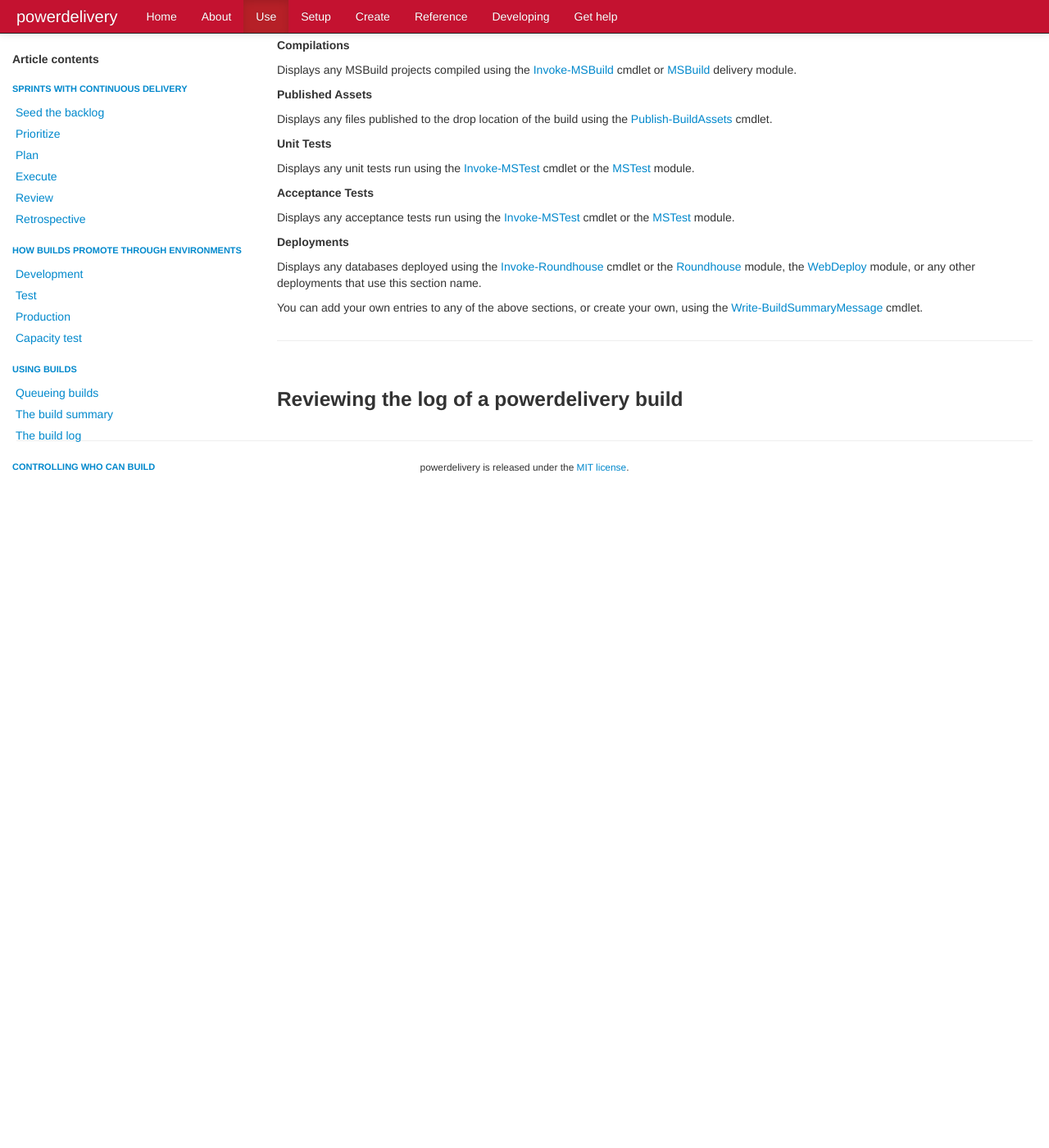
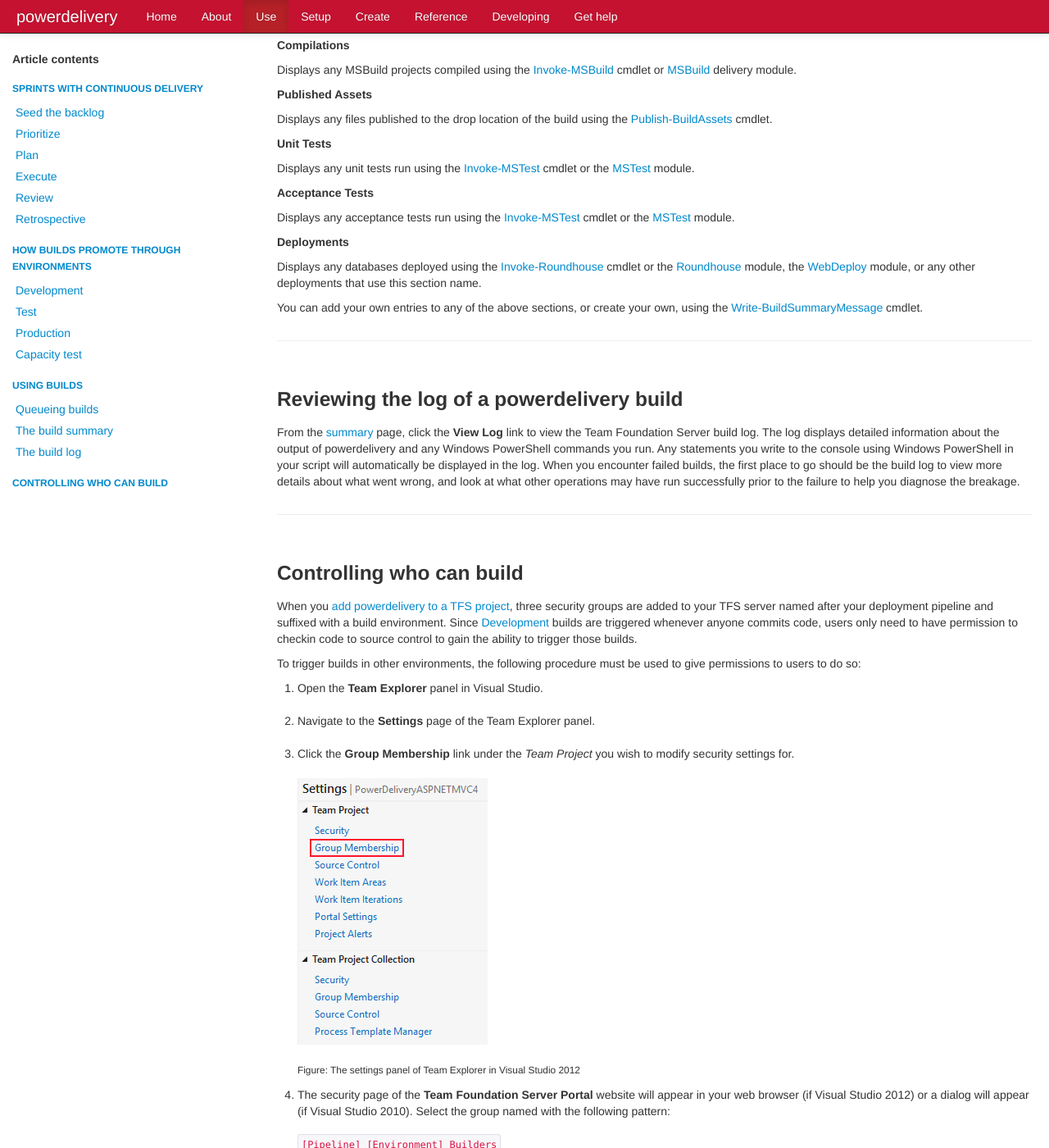
Before and after one commit to eavonius/powerdelivery, a Jekyll site: the page built from use.markdown, in a window 1280 px wide and 1400 px high, scrolled down 9034 px. Shown: the whole window at 82% size. Built offline with Jekyll 4.4.1, drawn with Linux system fonts in a browser that asks for light colours; nearby versions of some CDN libraries; before the commit the page ends 9664 px from its top, so only the background shows below that; some of the changed text lies outside the part shown.

Commit message:
Added controlling builds topic.

```diff
--- a/index.html
+++ b/index.html
@@ -6,7 +6,7 @@ layout: page
 
 <div class="span12">
 
-  <div class="hero-unit well" style="background-color: #f5f5f5">
+  <div class="hero-unit well" style="background-color: transparent">
 
   <h1 style="font-weight: normal">power<b>delivery</b></h1>
 
--- a/stylesheets/site.css
+++ b/stylesheets/site.css
@@ -10,7 +10,6 @@
 }
 
 .container-fluid .span3 .nav.nav-list h5 {
-
 	margin-left: 15px;
 }
 
@@ -67,6 +66,7 @@
 
 .span3 .nav-list li.nav-header a {
 	margin-left: 0px;
+	font-size: 12px;
 }
 
 #feature-highlight h2 {
--- a/use.markdown
+++ b/use.markdown
@@ -485,5 +485,49 @@ layout: page
 		<a name="build_log"><hr></a>
 		<br/>
 		<h3>Reviewing the log of a powerdelivery build</h3>
+		<p>From the <a href="#build_summary">summary</a> page, click the <b>View Log</b> link to view the Team Foundation Server
+		build log. The log displays detailed information about the output of powerdelivery and any Windows PowerShell commands you run.
+		Any statements you write to the console using Windows PowerShell in your script will automatically be displayed in the log.
+		When you encounter failed builds, the first place to go should be the build log to view more details about what went wrong, and
+		look at what other operations may have run successfully prior to the failure to help you diagnose the breakage.</p>
+
+		<a name="controlling_builds"><hr></a>
+		<br/>
+		<h3>Controlling who can build</h3>
+		<p>When you <a href="create.html#add_pipeline">add powerdelivery to a TFS project</a>, three security groups are added to
+		your TFS server named after your deployment pipeline and suffixed with a build environment. Since <a href="#development_build">Development</a>
+		builds are triggered whenever anyone commits code, users only need to have permission to checkin code to source control
+		to gain the ability to trigger those builds.</p>
+		<p>To trigger builds in other environments, the following procedure must be used to give permissions to users to do so:</p>
+		<ol>
+			<li>Open the <b>Team Explorer</b> panel in Visual Studio.</li>
+			<br/>
+			<li>Navigate to the <b>Settings</b> page of the Team Explorer panel.</li>
+			<br/>
+			<li>Click the <b>Group Membership</b> link under the <i>Team Project</i> you wish to modify security settings for.</li>
+			<br/>
+			<img src="img/team_project_group_membership.gif" />
+			<p>
+				<br/>
+				<small>Figure: The settings panel of Team Explorer in Visual Studio 2012</small>
+			</p>
+			<li>The security page of the <b>Team Foundation Server Portal</b> website will appear in your web browser (if Visual Studio 2012)
+			or a dialog will appear (if Visual Studio 2010). Select the group named with the following pattern:</li>
+			<p>
+				<br/>
+				<code>[Pipeline] [Environment] Builders</code>
+			</p>
+			<br/>
+			<p>Where <b>Pipeline</b> is the name of your build script and <b>Environment</b> is the build environment to allow
+			queueing of builds for.</p>
+			<br/>
+			<img src="img/team_project_security_page.gif" />
+			<p>
+				<br/>
+				<small>Figure: The security page of the Team Foundation Server Portal in a web browser</small>
+			</p>
+			<li>Modify the list of users and groups to control who can queue builds into that environment.</li>
+		</ol>
+
 	</div>
 </div>
```
Also changed, not shown: img/team_project_group_membership.gif (added), img/team_project_security_page.gif (added).
